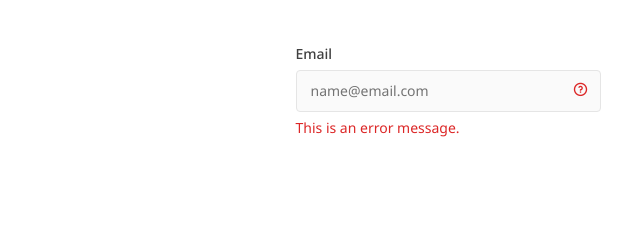
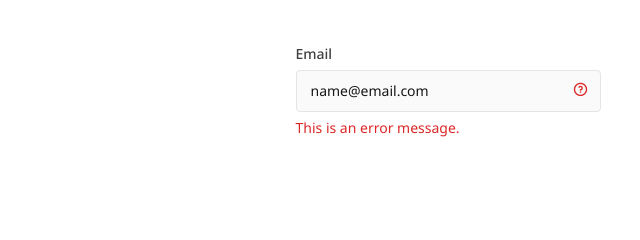
Before and after one commit to Lamphrangmi-Lamin/text-input-component, a plain HTML site: page index.html in a window 1280 px wide. Shown: the part 494-734 px from the top of the page, 192-832 px from the left. Drawn offline with nearby package versions, Linux system fonts and the light colour scheme.

Commit message:
fix: add value to input field with error

```diff
--- a/index.html
+++ b/index.html
@@ -113,6 +113,7 @@
         <div class="relative">
           <input
           required
+          value="name@email.com"
           id="email-4"
           type="email"
           placeholder="name@email.com"
```
